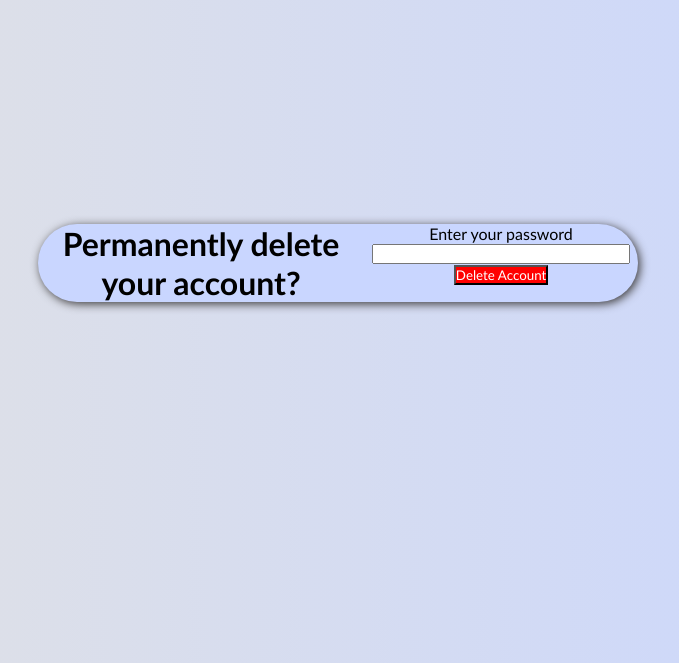
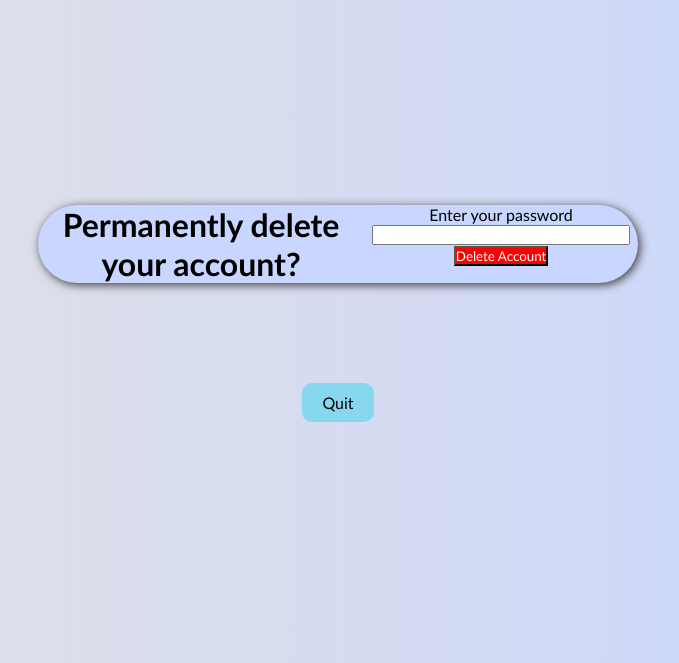
Before and after one commit to YueYingLee/CMPE-148, a Flask app: page /delete_account in a window 1280 px wide. Shown: the part 137-800 px from the top of the page, without its empty margins (302-981 px from the left). Run offline with Flask 3, Linux system fonts and the light colour scheme; the visitor is signed in with stand-in values (Sample User, id 1).

Commit message:
added link to quit delete page

```diff
--- a/app/static/css/delete_account.css
+++ b/app/static/css/delete_account.css
@@ -71,6 +71,17 @@ justify-content: center;
     cursor: pointer;
 }
 
+.btn-like2 {
+    display: inline-block;
+    padding: 10px 20px;
+    background-color: #87d8ef;
+    color: black;
+    text-align: center;
+    text-decoration: none;
+    font-size: 16px;
+    border-radius: 10px;
+    cursor: pointer;
+}
 .container{
     background-color: #fff;
     border-radius: 30px;
@@ -90,7 +101,7 @@ justify-content: center;
 }
 
   #outer {
-    width: 364px;
-    margin: 50px auto 0 auto;
+    width: 60px;
+    margin: 0px auto 0 auto;
     text-align: center;
   }
--- a/app/templates/delete_account.html
+++ b/app/templates/delete_account.html
@@ -39,4 +39,9 @@
 
 </div>
 
+
+<div id="outer">
+  <a href="/homepage" class="btn-like2"  role="button"> Quit</a>
+</div>
+
 {% endblock %}
```
